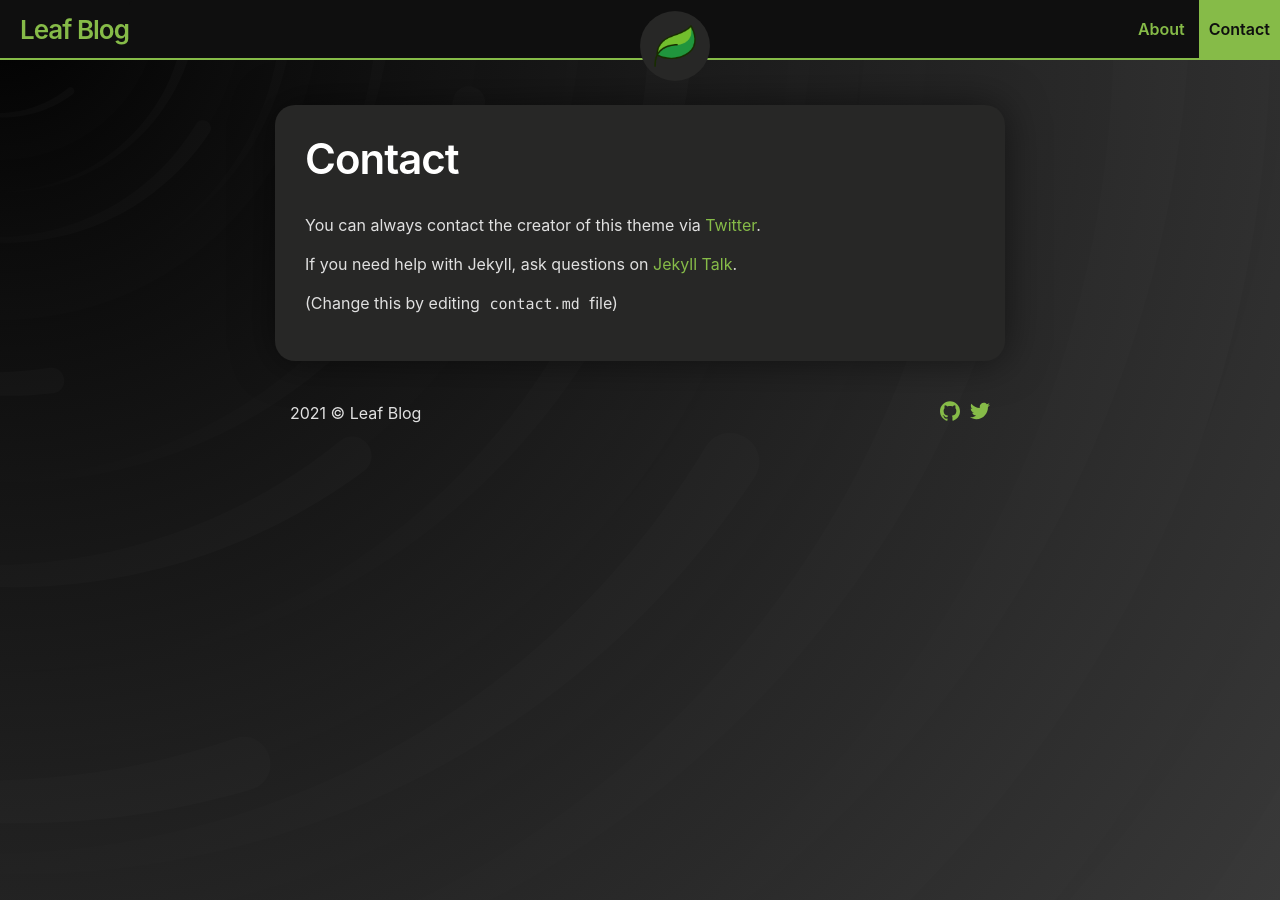
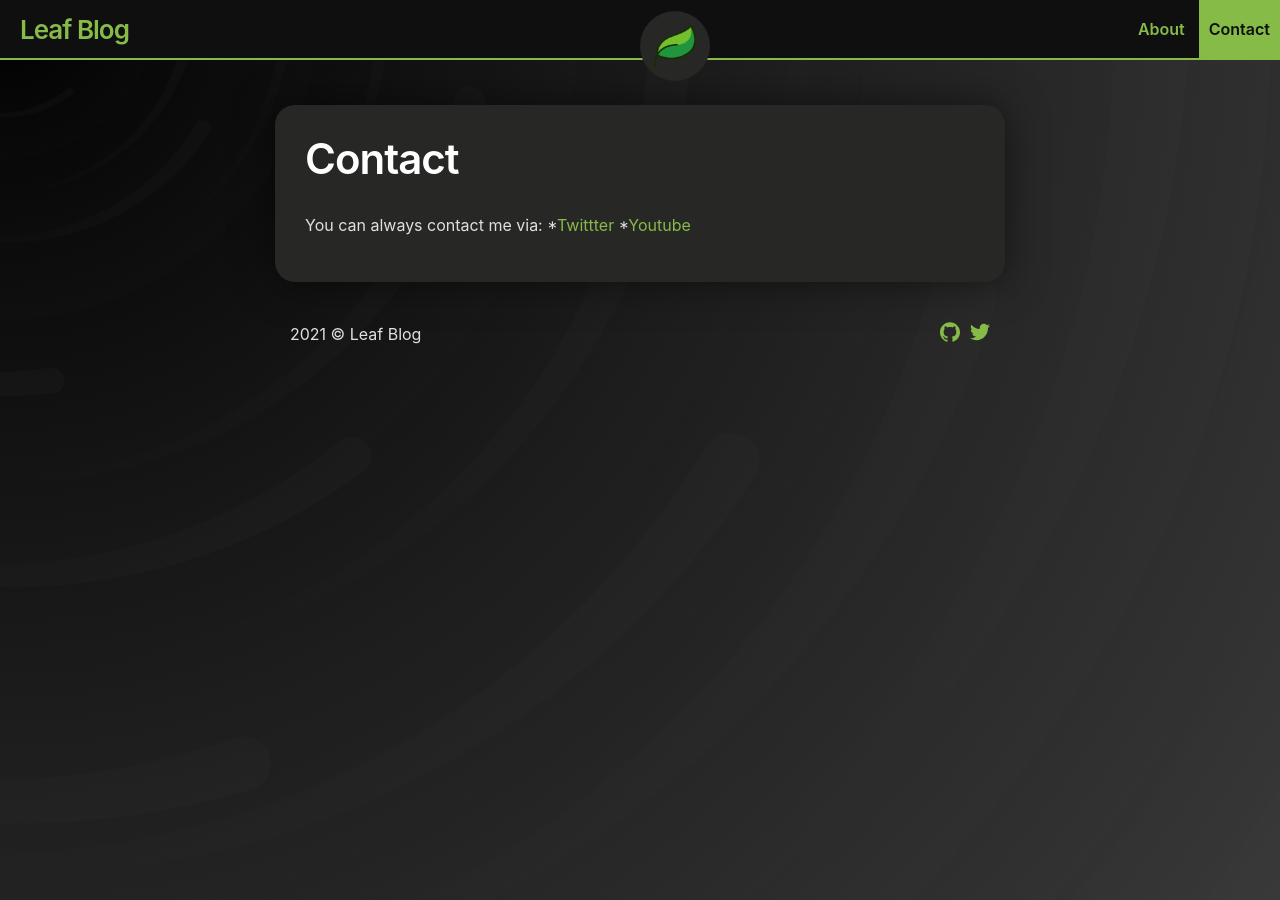
Before and after one commit to RupeshBhandari/rpshbhandari.github.ioa, a Jekyll site: the page built from contact.md, in a window 1280 px wide. Built offline with Jekyll 4.4.1, drawn with Linux system fonts in a browser that asks for light colours.

Commit message:
Updated Contact

```diff
--- a/contact.md
+++ b/contact.md
@@ -3,8 +3,6 @@ title: Contact
 layout: page
 ---
 
-You can always contact the creator of this theme via [Twitter](https://twitter.com/_SupunKavinda).
-
-If you need help with Jekyll, ask questions on [Jekyll Talk](https://talk.jekyllrb.com/).
-
-(Change this by editing `contact.md` file)
+You can always contact me via:
+ *[Twittter](https://twitter.com/rupesh_bhandari)
+ *[Youtube](https://www.youtube.com/channel/UC8oOq8d0fQxq-agqyHBl3hg)
```
Also changed, not shown: about.md (+1 -5 lines).
